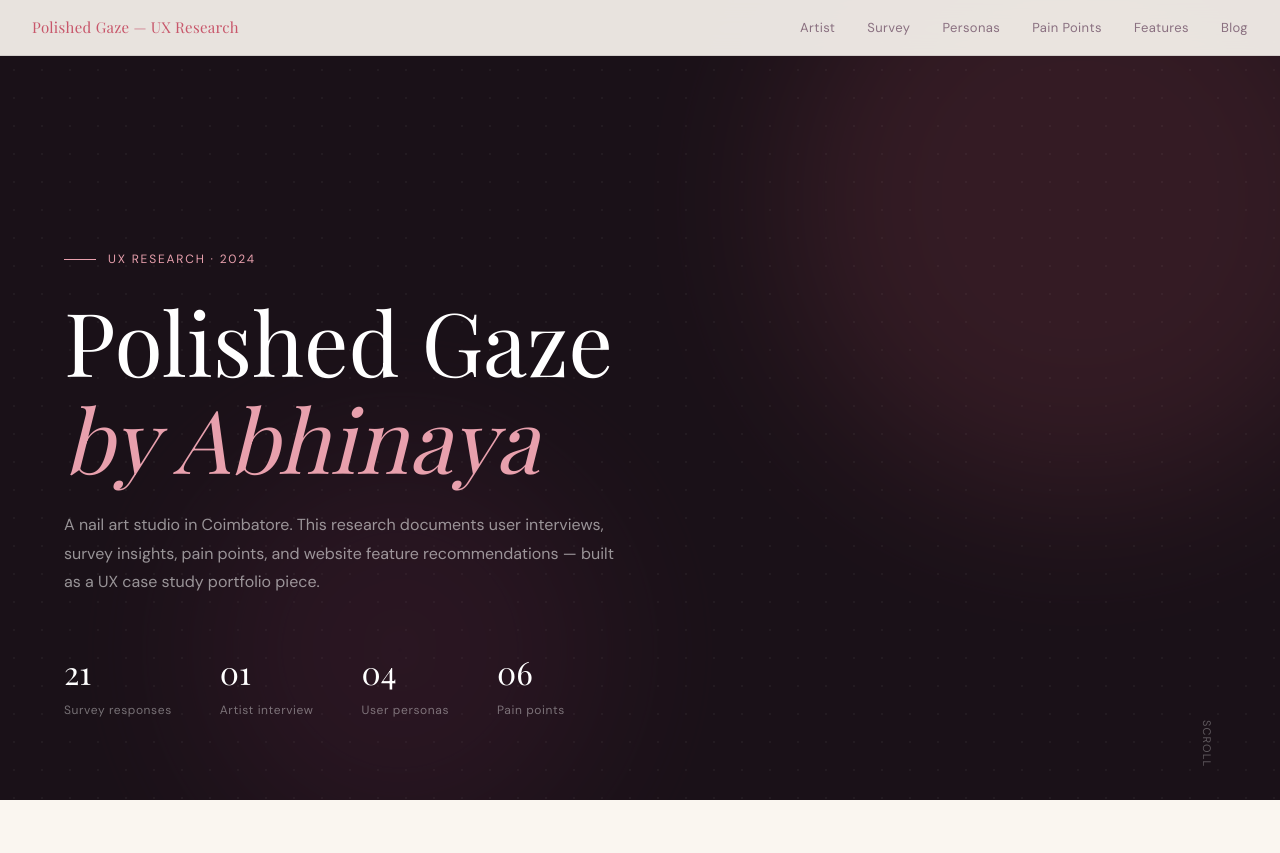
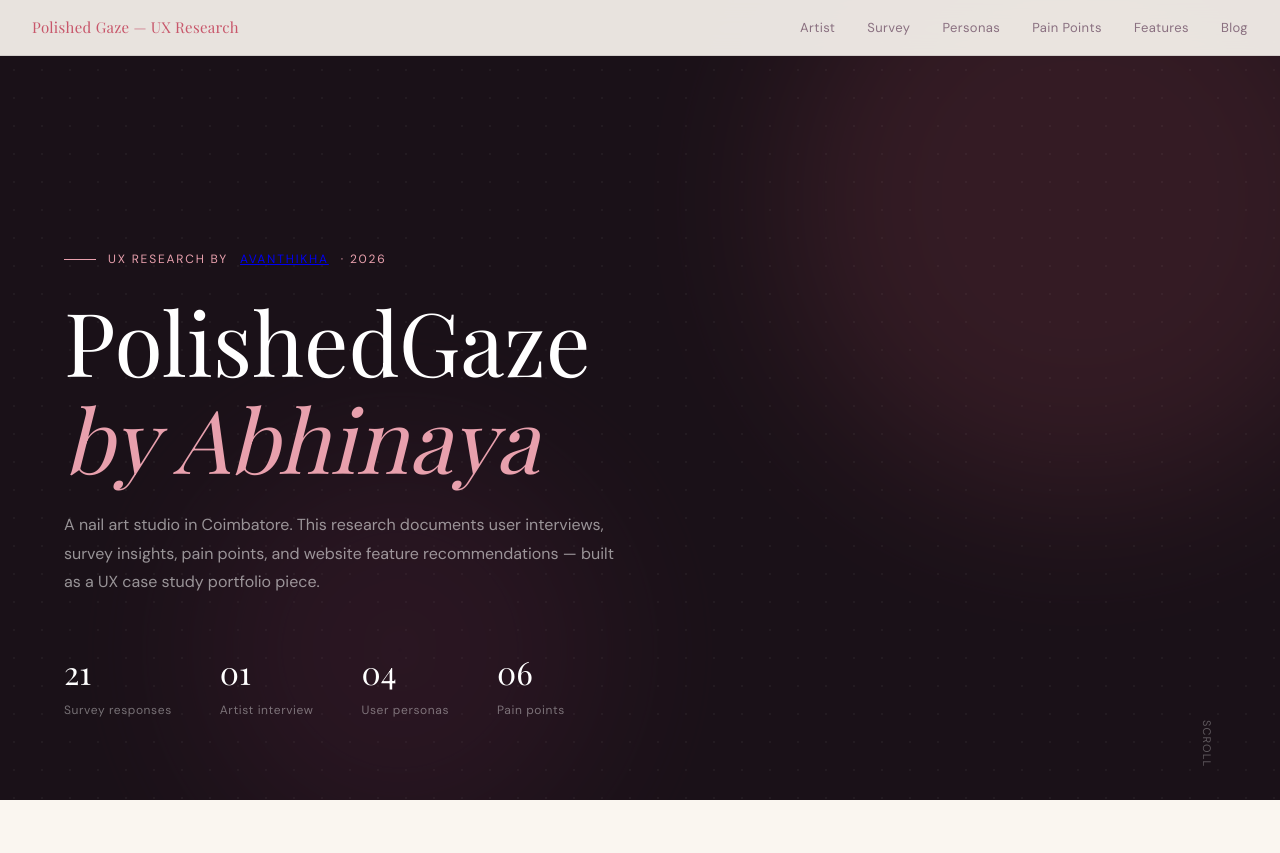
Before and after one commit to avi11204/polishedgaze_by_abhinaya, a plain HTML site: page index.html in a window 1280 px wide. Shown: the top 853 px of the page. Drawn offline with nearby package versions, Linux system fonts and the light colour scheme; a web font is replaced by a local one.

Commit message:
Update year and author details in index.html

```diff
--- a/index.html
+++ b/index.html
@@ -3,7 +3,7 @@
 <head>
 <meta charset="UTF-8">
 <meta name="viewport" content="width=device-width, initial-scale=1.0">
-<title>UX Research — Polished Gaze by Abhinaya</title>
+<title>UX Research — PolishedGaze by Abhinaya</title>
 <link href="https://fonts.googleapis.com/css2?family=Playfair+Display:ital,wght@0,400;0,500;1,400&family=DM+Sans:wght@300;400;500&display=swap" rel="stylesheet">
 <style>
   *, *::before, *::after { box-sizing: border-box; margin: 0; padding: 0; }
@@ -383,8 +383,8 @@
   <div class="hero-blob hero-blob-1"></div>
   <div class="hero-blob hero-blob-2"></div>
   <div class="hero-content">
-    <p class="hero-eyebrow">UX Research · 2024</p>
-    <h1 class="hero-title">Polished Gaze<br><em>by Abhinaya</em></h1>
+    <p class="hero-eyebrow">UX Research by <a href="https://avi11204.github.io/bsa_portfolio/" target="_blank">Avanthikha</a> · 2026</p>
+    <h1 class="hero-title">PolishedGaze<br><em>by Abhinaya</em></h1>
     <p class="hero-desc">A nail art studio in Coimbatore. This research documents user interviews, survey insights, pain points, and website feature recommendations — built as a UX case study portfolio piece.</p>
     <div class="hero-meta">
       <div class="hero-meta-item">
@@ -885,7 +885,7 @@
 
 <!-- FOOTER -->
 <footer>
-  <p>Polished Gaze by Abhinaya — UX Research Case Study · Coimbatore, 2024</p>
+  <p>Polished Gaze by Abhinaya — UX Research Case Study · Coimbatore, 2026</p>
   <!-- <p>Research by Avanthikha</p> -->
    <p>Research by <a href="https://avi11204.github.io/bsa_portfolio/" target="_blank">Avanthikha</a></p>
 </footer>
```
